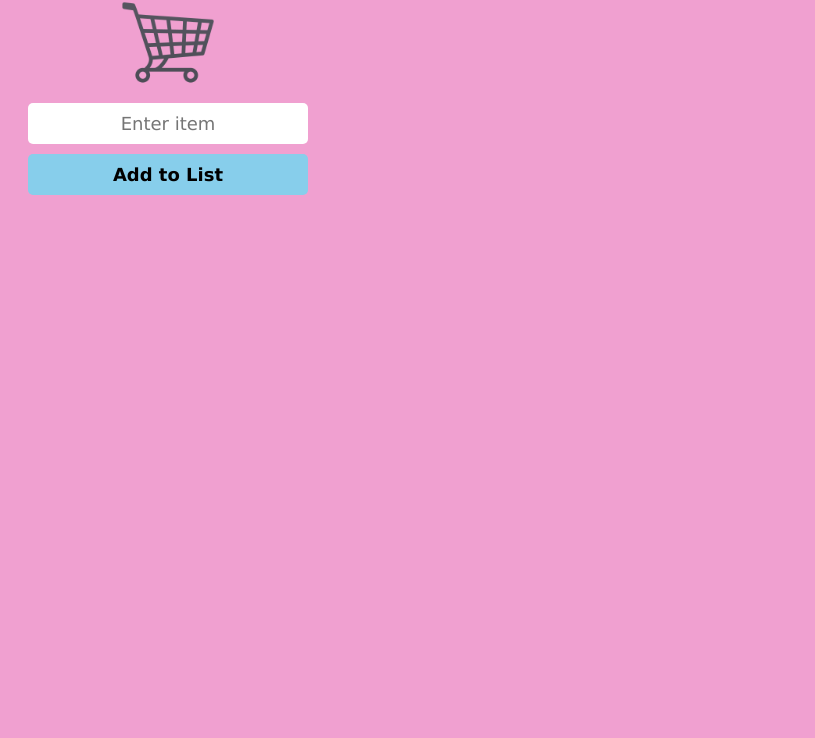
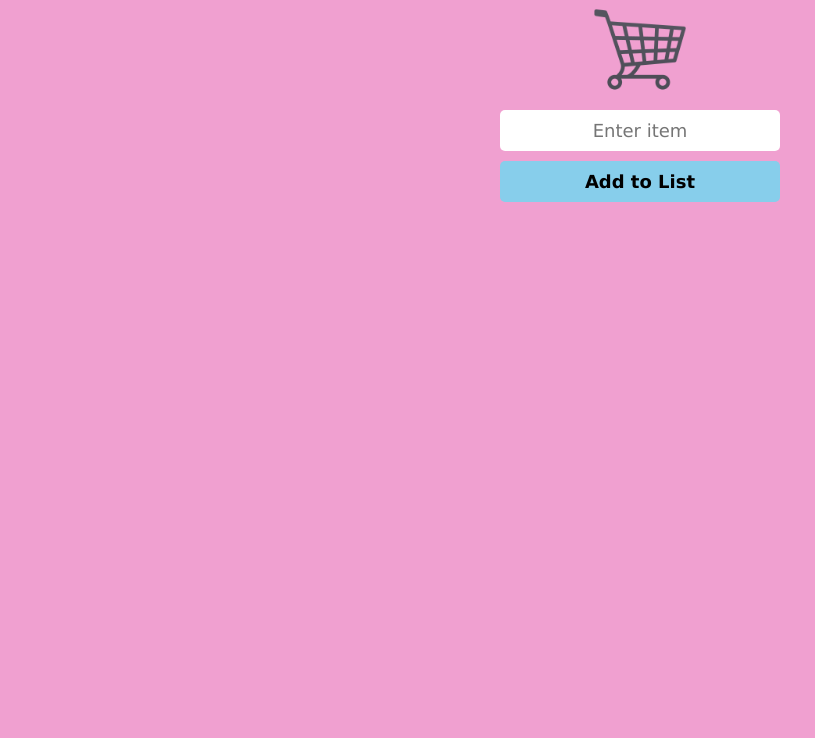
Before and after one commit to BenjaCoder/what-i-need, a plain HTML site: page index.html in a window 1280 px wide. Shown: the part 62-800 px from the top of the page, without its empty margins (0-815 px from the left). Drawn offline with Linux system fonts and the light colour scheme.

Commit message:
Center main content and add top margin

```diff
--- a/index.css
+++ b/index.css
@@ -3,8 +3,10 @@
     flex-direction: column;
     max-width: 320px;
     background-color: rgb(240, 160, 208);
+    justify-content: center;
     align-items: center;
     user-select: none;
+    margin: 15px auto 0;
 }
 
 h1 {
--- a/index.html
+++ b/index.html
@@ -7,6 +7,7 @@
         <link rel="icon" type="image/png" sizes="32x32" href="/favicon-32x32.png">
         <link rel="icon" type="image/png" sizes="16x16" href="/favicon-16x16.png">
         <link rel="manifest" href="/site.webmanifest">
+        <meta name="viewport" content="width=device-width, initial-scale=1" />
     </head>
     <body>
         <h1>What I Need</h1>
```
